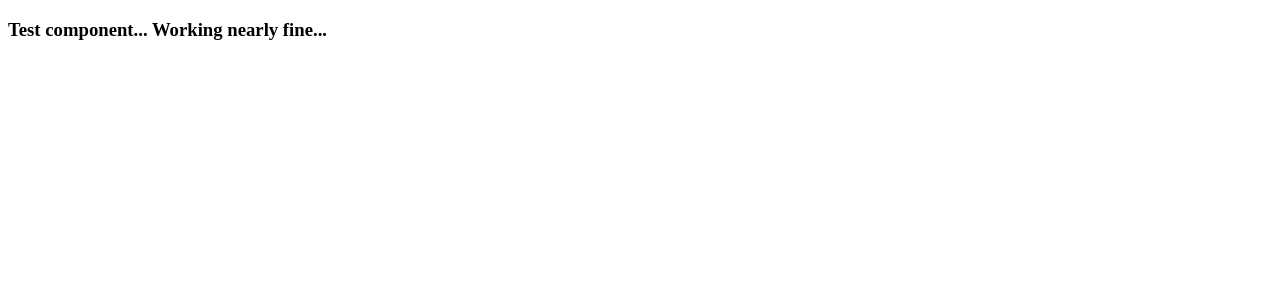
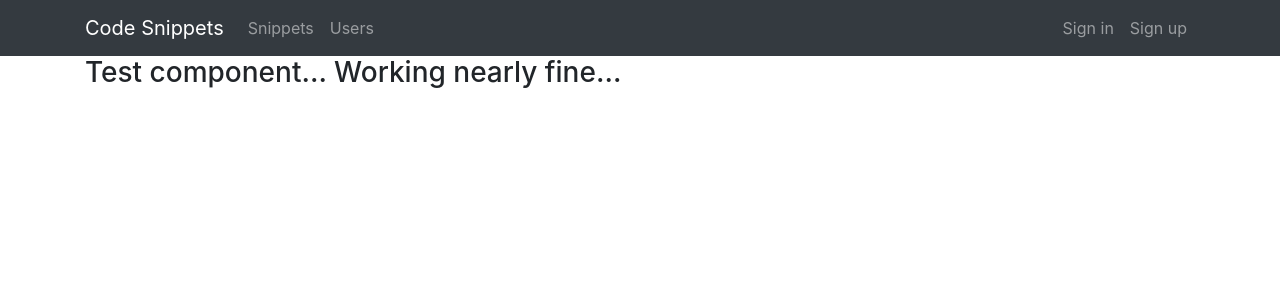
Before and after one commit to SaberLT/CodeSnippets, a React app in the folder CodeSnippets.Web/Spa/: page / in a window 1280 px wide. Shown: the top 300 px of the page. Built offline with nearby package versions, Linux system fonts and the light colour scheme.

Commit message:
Added top navbar on frontend

```diff
--- a/CodeSnippets.Web/Spa/package.json
+++ b/CodeSnippets.Web/Spa/package.json
@@ -13,6 +13,7 @@
     "babel-loader": "8.0.6",
     "babel-plugin-named-asset-import": "^0.3.4",
     "babel-preset-react-app": "^9.0.2",
+    "bootstrap": "^4.3.1",
     "camelcase": "^5.2.0",
     "case-sensitive-paths-webpack-plugin": "2.2.0",
     "css-loader": "2.1.1",
@@ -46,6 +47,7 @@
     "postcss-safe-parser": "4.0.1",
     "react": "^16.10.1",
     "react-app-polyfill": "^1.0.3",
+    "react-bootstrap": "^1.0.0-beta.12",
     "react-dev-utils": "^9.0.4",
     "react-dom": "^16.10.1",
     "react-redux": "^7.1.1",
@@ -53,6 +55,7 @@
     "redux": "^4.0.4",
     "redux-devtools-extension": "^2.13.8",
     "redux-form": "^8.2.6",
+    "redux-thunk": "^2.3.0",
     "resolve": "1.12.0",
     "resolve-url-loader": "3.1.0",
     "sass-loader": "7.2.0",
--- a/CodeSnippets.Web/Spa/src/App.js
+++ b/CodeSnippets.Web/Spa/src/App.js
@@ -1,12 +1,17 @@
 import React from 'react';
 import { BrowserRouter, Route } from 'react-router-dom';
 import TestComponent from "./Components/TestComponent.jsx";
+import NavbarTop from './Components/Navigation/NavBarTop.jsx';
+import { Container } from 'react-bootstrap';
 
 const App = () => {
   return (
     <BrowserRouter>
       <div className="app">
-        <TestComponent />
+        <NavbarTop />
+          <Container>
+            <TestComponent />
+          </Container>
       </div>
     </BrowserRouter>
   );
--- /dev/null
+++ b/CodeSnippets.Web/Spa/src/Components/Navigation/NavBarTop.jsx
@@ -0,0 +1,25 @@
+import React from 'react';
+import { Link } from 'react-router-dom'
+import {Navbar, Nav, NavDropdown, Form, FormControl, Button, Container} from 'react-bootstrap'
+
+import NavBarUserBlock from './NavBarUserBlock.jsx';
+
+const NavbarTop = (props) => {
+    return (
+        <Navbar collapseOnSelect expand="lg" bg="dark" variant="dark">
+            <Container>
+                <Navbar.Brand href="#home">Code Snippets</Navbar.Brand>
+                <Navbar.Toggle aria-controls="responsive-navbar-nav" />
+                <Navbar.Collapse id="responsive-navbar-nav">
+                    <Nav className="mr-auto">
+                    <Nav.Link href="#snippets">Snippets</Nav.Link>
+                    <Nav.Link href="#users">Users</Nav.Link>
+                </Nav>
+                    <NavBarUserBlock />
+                </Navbar.Collapse>
+            </Container>
+        </Navbar>
+    )
+}
+
+export default NavbarTop;
--- /dev/null
+++ b/CodeSnippets.Web/Spa/src/Components/Navigation/NavBarUserBlock.jsx
@@ -0,0 +1,13 @@
+import React from 'react';
+import { Nav } from 'react-bootstrap'
+
+const NavBarUserBlock = (props) => {
+    return (
+        <Nav>
+            <Nav.Link href="#signin">Sign in</Nav.Link>
+            <Nav.Link href="#signup">Sign up</Nav.Link>
+        </Nav>
+    );
+}
+
+export default NavBarUserBlock;
--- a/CodeSnippets.Web/Spa/src/Store/configureStore.js
+++ b/CodeSnippets.Web/Spa/src/Store/configureStore.js
@@ -1,12 +1,11 @@
 import { composeWithDevTools } from 'redux-devtools-extension'
 import { createStore, applyMiddleware } from 'redux'
+import thunk from 'redux-thunk';
 
-import rootReduxer from '../Reducers/rootReducer.js';
+import rootReducer from '../Reducers/rootReducer.js';
 
 const configureStore = initialState => {
-    const store = createStore(rootReduxer, initialState)
-
-    //const store = createStore(rootReducer, initialState, composeWithDevTools(applyMiddleware(thunk)));
+    const store = createStore(rootReducer, initialState, composeWithDevTools(applyMiddleware(thunk)));
 
     if(module.hot){
         module.hot.accept('../Reducers/rootReducer.js', () => {
--- a/CodeSnippets.Web/Spa/src/index.js
+++ b/CodeSnippets.Web/Spa/src/index.js
@@ -1,6 +1,8 @@
 import React from 'react';
 import ReactDOM from 'react-dom';
 import App from './App';
+import 'bootstrap/dist/css/bootstrap.min.css';
+
 import * as serviceWorker from './serviceWorker';
 
 import { Provider } from 'react-redux';
```
Also changed, not shown: 1 other file (tests, documents, lock files or other folders).
